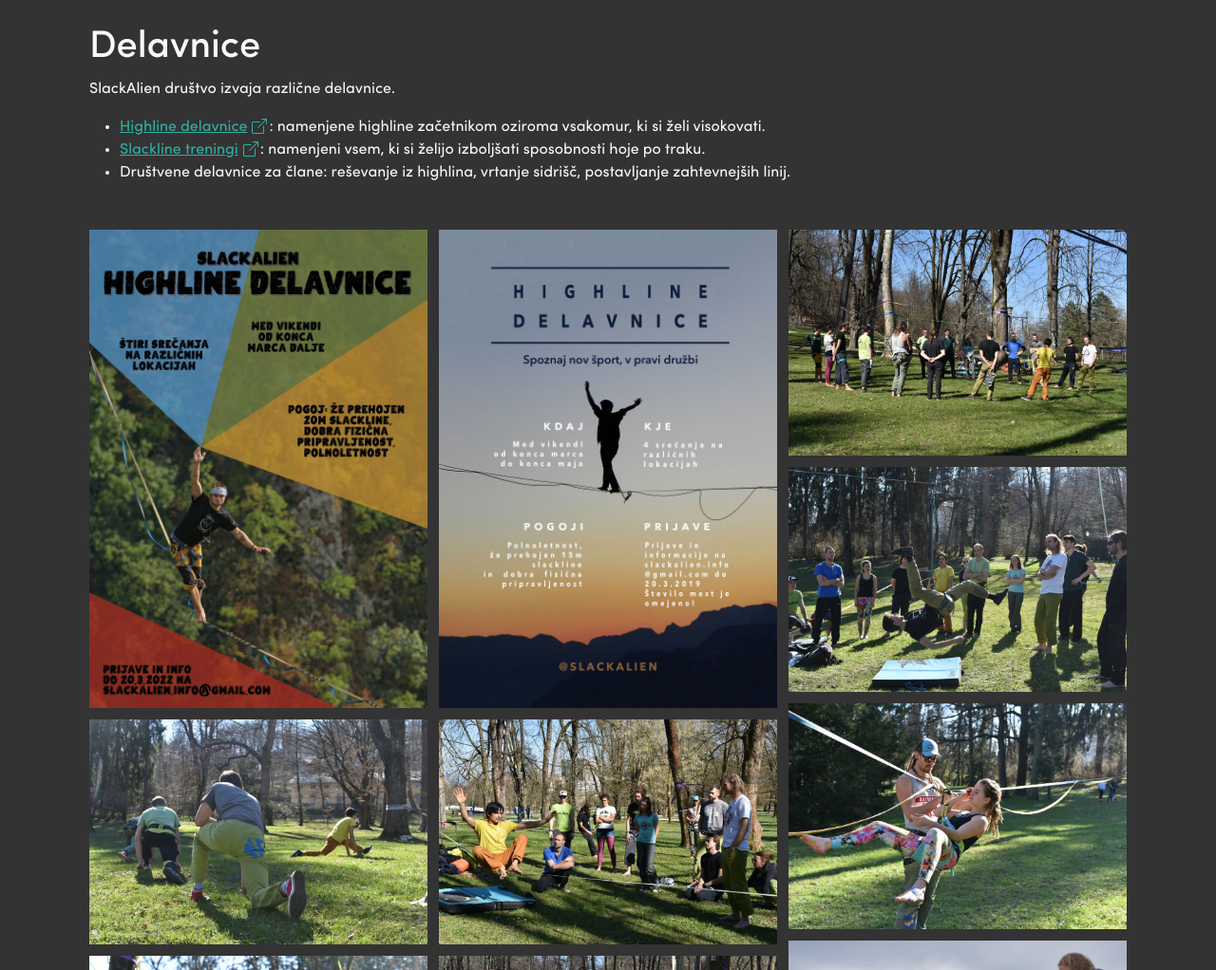
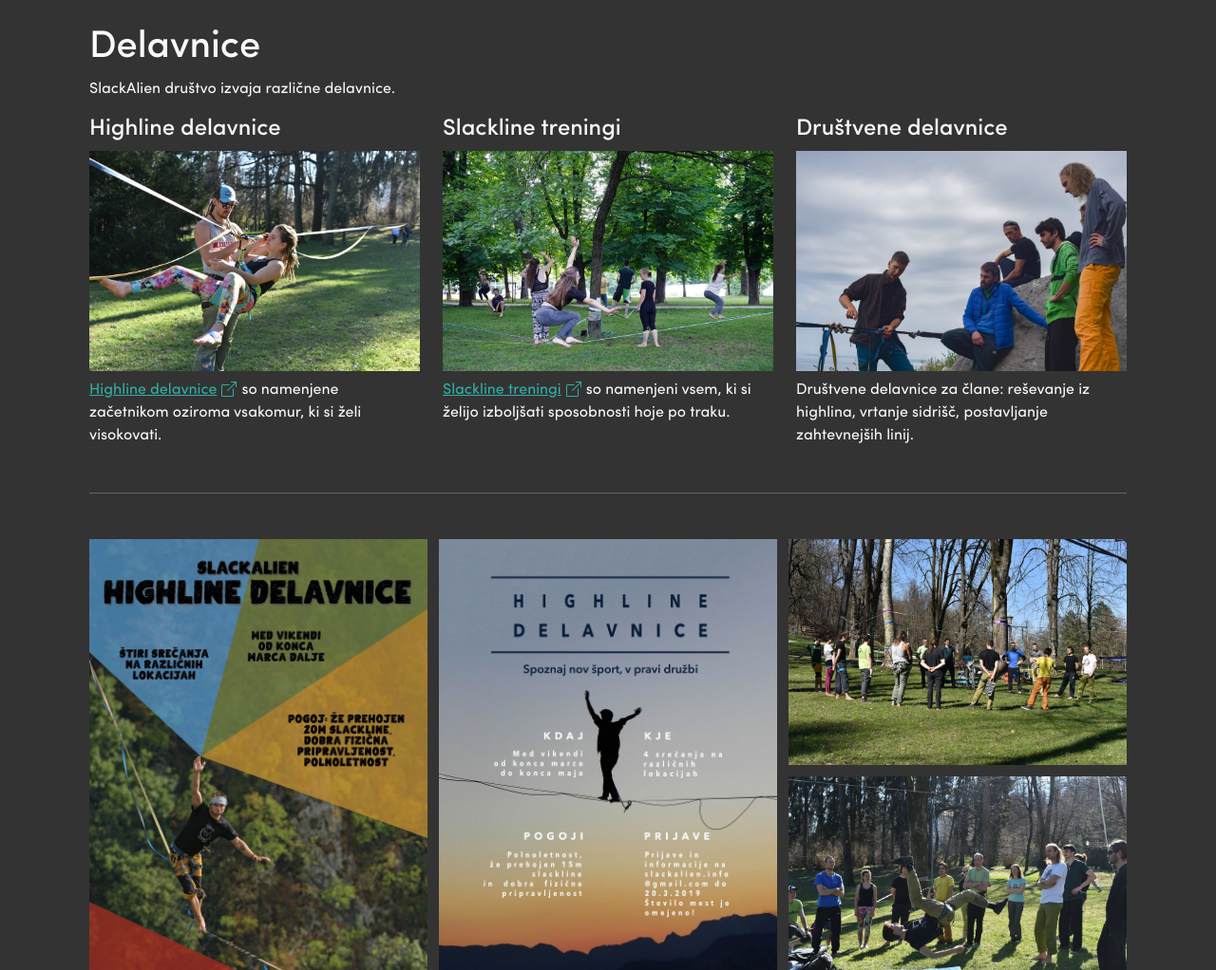
Before and after one commit to slackalien/website, a Gatsby site: page /delavnice in a window 1280 px wide. Shown: the part 78-1100 px from the top of the page at 95% size. Built offline with nearby package versions, Linux system fonts and the light colour scheme; Gatsby itself is replaced by a stand-in of ours.

Commit message:
Pimp out delavnice page

```diff
--- a/src/components/external-link.tsx
+++ b/src/components/external-link.tsx
@@ -11,7 +11,7 @@
   return (
     <a {...props} target="_blank" rel="noopener noreferrer">
       {children}
-      {icon && <ExternalIcon style={{ margin: "-2px 2px 0 5px" }} size={16} />}
+      {icon && <ExternalIcon style={{ margin: "-2px 5px 0 5px" }} size={16} />}
     </a>
   )
 }
--- a/src/icons/external-icon.tsx
+++ b/src/icons/external-icon.tsx
@@ -10,11 +10,11 @@
     {...props}
   >
     <path
-      fill-rule="evenodd"
+      fillRule="evenodd"
       d="M8.636 3.5a.5.5 0 0 0-.5-.5H1.5A1.5 1.5 0 0 0 0 4.5v10A1.5 1.5 0 0 0 1.5 16h10a1.5 1.5 0 0 0 1.5-1.5V7.864a.5.5 0 0 0-1 0V14.5a.5.5 0 0 1-.5.5h-10a.5.5 0 0 1-.5-.5v-10a.5.5 0 0 1 .5-.5h6.636a.5.5 0 0 0 .5-.5z"
     />
     <path
-      fill-rule="evenodd"
+      fillRule="evenodd"
       d="M16 .5a.5.5 0 0 0-.5-.5h-5a.5.5 0 0 0 0 1h3.793L6.146 9.146a.5.5 0 1 0 .708.708L15 1.707V5.5a.5.5 0 0 0 1 0v-5z"
     />
   </svg>
--- a/src/pages/delavnice.tsx
+++ b/src/pages/delavnice.tsx
@@ -6,6 +6,7 @@
 import Layout from "../components/layout"
 import Seo from "../components/seo"
 import ExternalLink from "../components/external-link"
+import { Col, Row } from "react-bootstrap"
 
 const DelavnicePage = ({ location }: PageProps) => (
   <Layout>
@@ -17,6 +18,55 @@
     <div className="container py-5">
       <h1>Delavnice</h1>
       <p>SlackAlien društvo izvaja različne delavnice.</p>
+
+      <Row>
+        <Col md={6} lg={4}>
+          <h4>Highline delavnice</h4>
+          <StaticImage
+            src="../images/delavnice/slajdanje2.jpg"
+            className="img-fluid mb-2"
+            width={600}
+            alt=""
+          />
+          <p className="mb-3 mb-md-0">
+            <ExternalLink href="https://forms.gle/FVpLkgLi3bT7habk9">
+              Highline delavnice
+            </ExternalLink>
+            so namenjene začetnikom oziroma vsakomur, ki si želi visokovati.
+          </p>
+        </Col>
+        <Col md={6} lg={4}>
+          <h4>Slackline treningi</h4>
+          <StaticImage
+            src="../images/delavnice/tivoli-slackline-treningi.jpg"
+            className="img-fluid mb-2"
+            width={600}
+            alt=""
+          />
+          <p className="mb-3 mb-md-0">
+            <ExternalLink href="https://www.facebook.com/events/1396049607533320/1396049610866653/">
+              Slackline treningi
+            </ExternalLink>
+            so namenjeni vsem, ki si želijo izboljšati sposobnosti hoje po
+            traku.
+          </p>
+        </Col>
+        <Col md={6} lg={4}>
+          <h4>Društvene delavnice</h4>
+          <StaticImage
+            src="../images/delavnice/sidrisce1.jpg"
+            className="img-fluid mb-2"
+            width={600}
+            alt=""
+          />
+          <p className="mb-0">
+            Društvene delavnice za člane: reševanje iz highlina, vrtanje
+            sidrišč, postavljanje zahtevnejših linij.
+          </p>
+        </Col>
+      </Row>
+
+      {/*
       <ul>
         <li>
           <ExternalLink href="https://forms.gle/FVpLkgLi3bT7habk9">
@@ -36,10 +86,13 @@
           postavljanje zahtevnejših linij.
         </li>
       </ul>
+      */}
+
+      <hr className="my-5" />
 
       <Masonry
         breakpointCols={3}
-        className="masonry mt-5"
+        className="masonry"
         columnClassName="masonry-column"
       >
         <StaticImage
--- a/src/pages/za-zacetnike.tsx
+++ b/src/pages/za-zacetnike.tsx
@@ -33,8 +33,8 @@
         </p>
         <StaticImage
           src="../images/delavnice/sidrisce1.jpg"
+          className="img-fluid mb-2"
           alt=""
-          className="img-fluid"
         />
         <hr className="my-5" />
         <h2>Potrebno predznanje</h2>
@@ -80,8 +80,8 @@
         </ol>
         <StaticImage
           src="../images/visokica/dovska.jpg"
+          className="img-fluid mb-2"
           alt=""
-          className="img-fluid mb-3"
         />
         <hr className="my-5" />
         <h2>Potrebna oprema</h2>
@@ -103,8 +103,8 @@
         </p>
         <StaticImage
           src="../images/oprema-in-varnost/oprema.jpg"
+          className="img-fluid mb-2"
           alt=""
-          className="img-fluid"
         />
       </Col>
       <Col md={4}>
```
Also changed, not shown: src/images/delavnice/tivoli-slackline-treningi.jpg (added).
